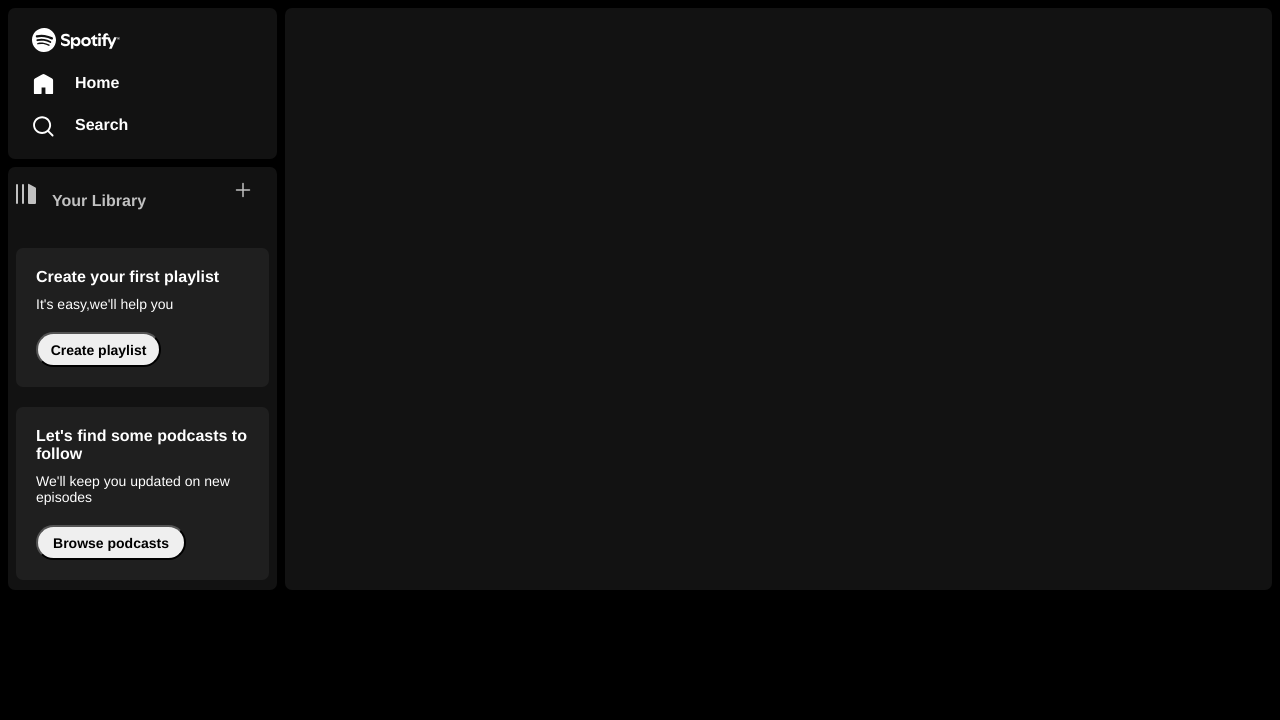
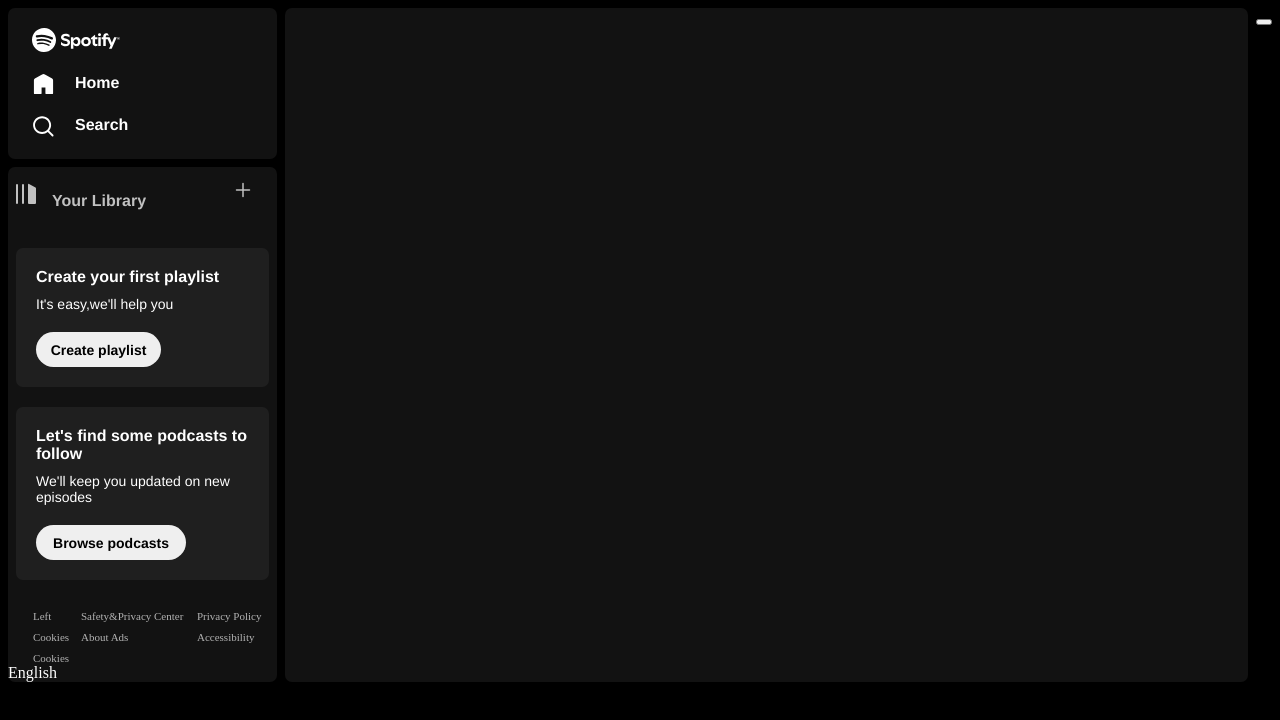
Before and after one commit to Dakshya52/SpotifyClone, a plain HTML site: page index.html in a window 1280 px wide. Drawn offline with Linux system fonts and the light colour scheme; a web font is replaced by a local one.

Commit message:
Made the footer

```diff
--- a/index.html
+++ b/index.html
@@ -34,11 +34,35 @@
                         <button>Browse podcasts</button>
                     </div>
                 </div>
+                <div class="left-footer">
+                    <div class="footer-grid">
+                        <div href="">Left</div>
+                        <div href="">Safety&Privacy Center</div>
+                        <div href="">Privacy Policy</div>
+                        <div href="">Cookies</div>
+                        <div href="">About Ads</div>
+                        <div href="">Accessibility</div>
+                        <div href="">Cookies</div>
+                    </div>
+                    <div class="language">
+                        English
+                    </div>
+                </div>
             </div>
         </div>
         <div class="right">
 
         </div>
+        <div class="footer">
+            <div class="footer-content">
+                <div class="footer-text">
+
+                </div>
+                <button class="footer-btn">
+
+                </button>
+            </div>
+        </div>
     </div>
 </body>
 </html>
--- a/style.css
+++ b/style.css
@@ -86,8 +86,6 @@ body{
     display: flex;
     flex-direction: column;
     color: white;
-    flex-wrap: wrap;
-
 }
 .left-second-card-one{
     display: flex;
@@ -119,6 +117,7 @@ body{
     border-radius: 20px;
     padding: 5px;
     cursor: pointer;
+    border: none;
 }
 .left-second-card-second :nth-child(3){
     font-size: 14px;
@@ -129,4 +128,28 @@ body{
     border-radius: 20px;
     padding: 5px;
     cursor: pointer;
+    border: none;
 }
+.left-footer {
+    text-decoration: none;
+    color: white;
+}
+.footer-grid{
+    display: grid;
+    grid-template-columns: 48px 116px 100px;
+    row-gap: 9px;
+    margin-top: 10px;
+    margin-left: 25px;
+}
+
+.footer-grid div{
+    color: rgb(179, 179, 179);
+    font-weight: 400;
+    font-size: 11px;
+    text-decoration: none;
+    cursor: pointer;
+}
+.footer{
+    height: 66px;
+
+}
```
